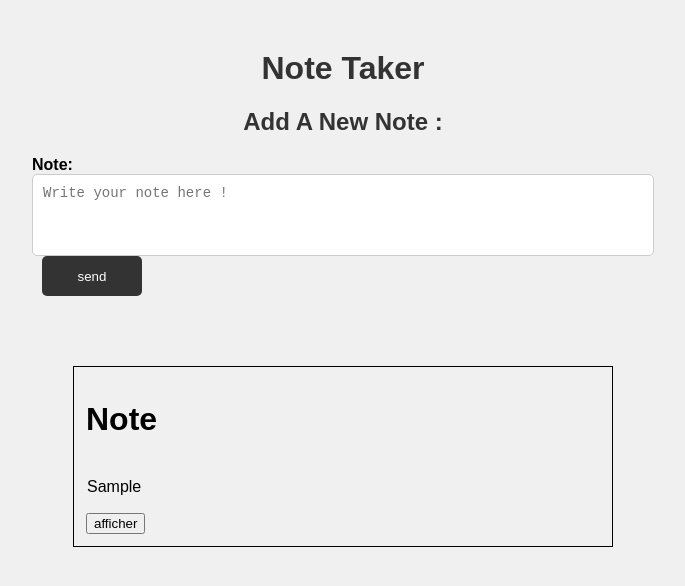
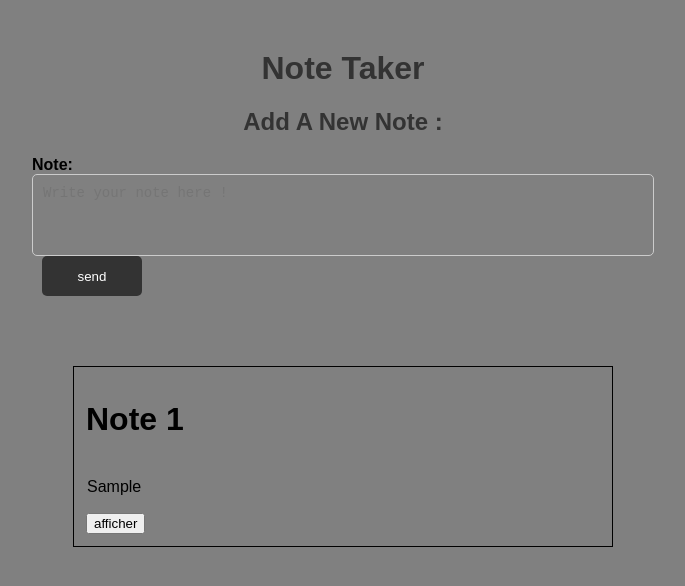
Before and after one commit to ngawangtendor/Note-taker, a plain HTML site: page index.html in a window 1280 px wide. Both pictures are taken after typing "Sample" into the empty fields and a click on the input "send". Shown: the whole page, without its empty margins (297-982 px from the left). Drawn offline with Linux system fonts and the light colour scheme.

Commit message:
bientot finish

```diff
--- a/javascript.js
+++ b/javascript.js
@@ -5,6 +5,7 @@ document.addEventListener('DOMContentLoaded', function() {
     affiche.style.display = 'flex';
     affiche.style.flexWrap = 'wrap';
 
+    let tableCount = 1;
 
     submit.addEventListener('click', function(event) {
         event.preventDefault();
@@ -37,8 +38,18 @@ document.addEventListener('DOMContentLoaded', function() {
         // Mettre à jour le texte du paragraphe avec la valeur de l'élément textarea
         const textarea = document.querySelector('#note');
         paragraph.innerHTML = textarea.value;
-        h1.innerHTML = 'Note';
+
         button.innerHTML = 'afficher';
+
+        button.addEventListener('click', function() {
+            paragraph.style.height = 'auto';
+            paragraph.style.fontSize = '20px'; // Ajustez la taille de la police pour agrandir le texte
+            paragraph.style.maxHeight = 'none';
+        });
+        // chaque fois que je clique sur le bouton la valeur de h1 augmente de 1
+        h1.innerHTML = 'Note ' + tableCount++;
+
+
 
         // Ajouter le nouveau tableau à l'élément avec la classe 'affiche'
         affiche.appendChild(table);
@@ -46,6 +57,7 @@ document.addEventListener('DOMContentLoaded', function() {
         // Effacer la valeur de l'élément textarea
         textarea.value = '';
 
+
         affiche.firstElementChild.style.display = 'none';
     });
 });
--- a/style.css
+++ b/style.css
@@ -3,6 +3,7 @@ body{
     font-family: Arial, sans-serif;
     margin: 0;
     padding: 0;
+    background-color: gray;
 }
 
 .title{
@@ -42,6 +43,7 @@ label {
     padding: 10px;
     font-size: 14px;
     resize: none;
+    background-color: gray;
 }
 #submit {
     display: block;
```
